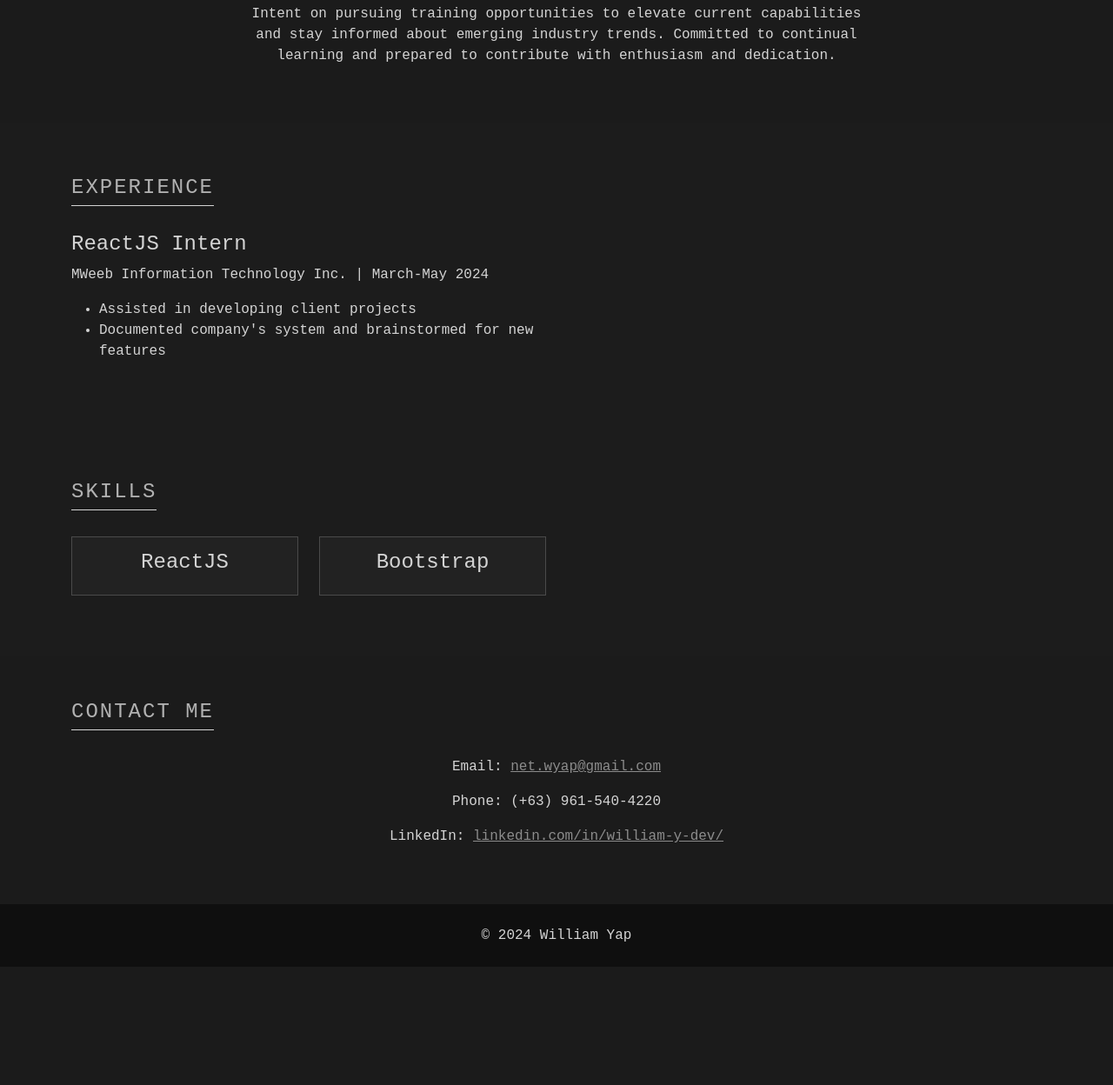
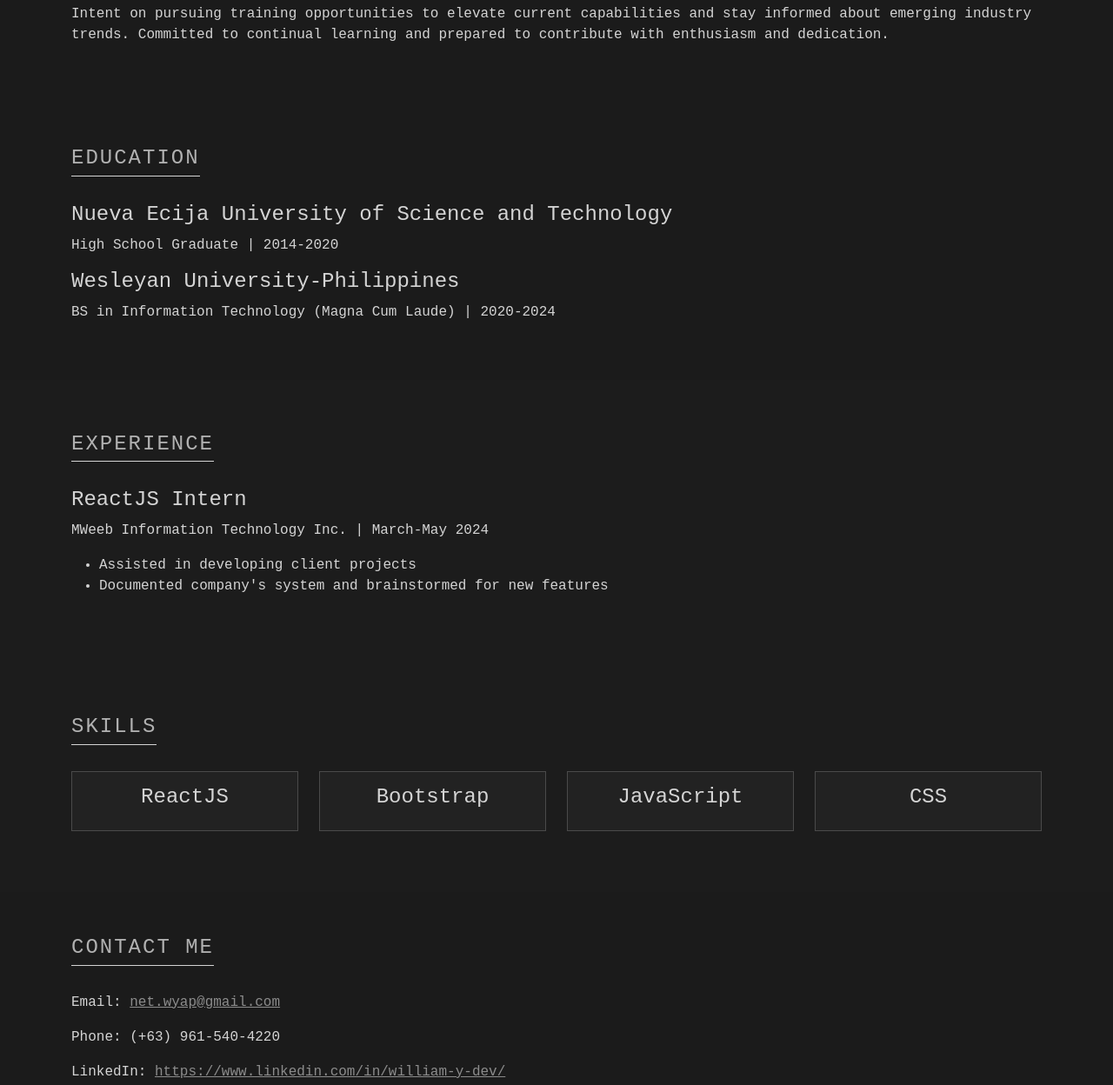
Before and after one commit to WDCYap/WY-Dev, a plain HTML site: page index.html in a window 1280 px wide. Shown: the part 477-1725 px from the top of the page at 87% size. Before the commit the page ends 1589 px from the top, so only its background shows below. Drawn offline with nearby package versions, Linux system fonts and the light colour scheme.

Commit message:
Updated.

```diff
--- /dev/null
+++ b/assets/about.json
@@ -0,0 +1,3 @@
+{
+    "about": "Intent on pursuing training opportunities to elevate current capabilities and stay informed about emerging industry trends. Committed to continual learning and prepared to contribute with enthusiasm and dedication."
+  }
--- /dev/null
+++ b/assets/contact.json
@@ -0,0 +1,5 @@
+{
+  "email": "net.wyap@gmail.com",
+  "phone": "(+63) 961-540-4220",
+  "linkedin": "https://www.linkedin.com/in/william-y-dev/"
+}
--- /dev/null
+++ b/assets/education.json
@@ -0,0 +1,14 @@
+{
+  "education": [
+    {
+      "institution": "Nueva Ecija University of Science and Technology",
+      "degree": "High School Graduate",
+      "years": "2014-2020"
+    },
+    {
+      "institution": "Wesleyan University-Philippines",
+      "degree": "BS in Information Technology (Magna Cum Laude)",
+      "years": "2020-2024"
+    }
+  ]
+}
--- /dev/null
+++ b/assets/experience.json
@@ -0,0 +1,13 @@
+{
+  "experience": [
+    {
+      "position": "ReactJS Intern",
+      "company": "MWeeb Information Technology Inc.",
+      "dates": "March-May 2024",
+      "tasks": [
+        "Assisted in developing client projects",
+        "Documented company's system and brainstormed for new features"
+      ]
+    }
+  ]
+}
--- /dev/null
+++ b/assets/skills.json
@@ -0,0 +1,3 @@
+{
+  "skills": ["ReactJS", "Bootstrap", "JavaScript", "CSS"]
+}
--- /dev/null
+++ b/css/styles.css
@@ -0,0 +1,92 @@
+body {
+  background-color: #1b1b1b;
+  color: #d4d4d4;
+  font-family: "Roboto Mono", monospace;
+  padding-top: 56px;
+}
+
+.navbar {
+  background-color: #0f0f0f;
+}
+
+.navbar-brand,
+.nav-link {
+  color: #d4d4d4 !important;
+}
+
+.navbar-brand:hover,
+.nav-link:hover {
+  color: #ffffff !important;
+}
+
+header {
+  background-color: #131313;
+  padding: 50px 0;
+  border-bottom: 1px solid #d4d4d4;
+}
+
+h1,
+p {
+  color: #d4d4d4;
+}
+
+.section-title {
+  color: #b1b1b1;
+  text-transform: uppercase;
+  letter-spacing: 2px;
+  font-size: 1.5rem;
+  margin-bottom: 30px;
+  border-bottom: 1px solid #d4d4d4;
+  display: inline-block;
+  padding-bottom: 5px;
+}
+
+section {
+  padding: 50px 0;
+}
+
+#experience,
+#skills {
+  background-color: #1c1c1c;
+  padding: 60px 0;
+}
+
+.card {
+  background-color: #292929;
+  border: none;
+  border-radius: 0;
+}
+
+.card-body {
+  color: #d4d4d4;
+}
+
+.skill {
+  padding: 15px;
+  background-color: #222;
+  border: 1px solid #4a4a4a;
+  margin-bottom: 10px;
+}
+
+.skill h4 {
+  color: #d4d4d4;
+}
+
+a {
+  color: #8c8c8c;
+}
+
+a:hover {
+  color: #ffffff;
+}
+
+footer {
+  background-color: #0f0f0f;
+  color: #8c8c8c;
+}
+
+.profile-img {
+  width: 150px;
+  border-radius: 50%;
+  border: 2px solid #d4d4d4;
+}
--- a/index.html
+++ b/index.html
@@ -9,91 +9,8 @@
       href="https://cdn.jsdelivr.net/npm/bootstrap@5.3.0-alpha3/dist/css/bootstrap.min.css"
       rel="stylesheet"
     />
-    <style>
-      body {
-        background-color: #1b1b1b;
-        color: #d4d4d4;
-        font-family: "Roboto Mono", monospace;
-        padding-top: 56px;
-      }
 
-      .navbar {
-        background-color: #0f0f0f;
-      }
-      .navbar-brand,
-      .nav-link {
-        color: #d4d4d4 !important;
-      }
-      .navbar-brand:hover,
-      .nav-link:hover {
-        color: #ffffff !important;
-      }
-
-      header {
-        background-color: #131313;
-        padding: 50px 0;
-        border-bottom: 1px solid #d4d4d4;
-      }
-      h1,
-      p {
-        color: #d4d4d4;
-      }
-
-      .section-title {
-        color: #b1b1b1;
-        text-transform: uppercase;
-        letter-spacing: 2px;
-        font-size: 1.5rem;
-        margin-bottom: 30px;
-        border-bottom: 1px solid #d4d4d4;
-        display: inline-block;
-        padding-bottom: 5px;
-      }
-
-      section {
-        padding: 50px 0;
-      }
-      #experience,
-      #skills {
-        background-color: #1c1c1c;
-        padding: 60px 0;
-      }
-      .card {
-        background-color: #292929;
-        border: none;
-        border-radius: 0;
-      }
-      .card-body {
-        color: #d4d4d4;
-      }
-
-      .skill {
-        padding: 15px;
-        background-color: #222;
-        border: 1px solid #4a4a4a;
-        margin-bottom: 10px;
-      }
-      .skill h4 {
-        color: #d4d4d4;
-      }
-
-      a {
-        color: #8c8c8c;
-      }
-      a:hover {
-        color: #ffffff;
-      }
-
-      footer {
-        background-color: #0f0f0f;
-        color: #8c8c8c;
-      }
-      .profile-img {
-        width: 150px;
-        border-radius: 50%;
-        border: 2px solid #d4d4d4;
-      }
-    </style>
+    <link rel="stylesheet" href="css/styles.css" />
   </head>
   <body>
     <nav class="navbar navbar-expand-lg navbar-dark fixed-top">
@@ -116,6 +33,9 @@
               <a class="nav-link" href="#about">About</a>
             </li>
             <li class="nav-item">
+              <a class="nav-link" href="#education">Education</a>
+            </li>
+            <li class="nav-item">
               <a class="nav-link" href="#experience">Experience</a>
             </li>
             <li class="nav-item">
@@ -135,7 +55,7 @@
           <img
             class="profile-img"
             src="https://avatars.githubusercontent.com/u/148066332?v=4"
-            alt=""
+            alt="Profile Image"
           />
         </div>
         <h1>William Yap</h1>
@@ -143,83 +63,46 @@
       </div>
     </header>
 
-    <section id="about">
+    <section id="about" style="display: none">
       <div class="container">
         <h2 class="section-title text-center">About Me</h2>
-        <div class="row">
-          <div class="col-md-8 mx-auto">
-            <p class="text-center">
-              Intent on pursuing training opportunities to elevate current
-              capabilities and stay informed about emerging industry trends.
-              Committed to continual learning and prepared to contribute with
-              enthusiasm and dedication.
-            </p>
-          </div>
-        </div>
+        <div id="about-content"></div>
       </div>
     </section>
 
-    <section id="experience">
+    <section id="education" style="display: none">
       <div class="container">
-        <h2 class="section-title text-center">Experience</h2>
-        <div class="row">
-          <div class="col-md-6">
-            <h4>ReactJS Intern</h4>
-            <p class="">MWeeb Information Technology Inc. | March-May 2024</p>
-            <ul>
-              <li>Assisted in developing client projects</li>
-              <li>
-                Documented company's system and brainstormed for new features
-              </li>
-            </ul>
-          </div>
-        </div>
+        <h2 class="section-title text-center">Education</h2>
+        <div id="education-content"></div>
       </div>
     </section>
 
-    <section id="skills">
+    <section id="experience" style="display: none">
       <div class="container">
-        <h2 class="section-title text-center">Skills</h2>
-        <div class="row text-center">
-          <div class="col-md-3">
-            <div class="skill">
-              <h4>ReactJS</h4>
-            </div>
-          </div>
-          <div class="col-md-3">
-            <div class="skill">
-              <h4>Bootstrap</h4>
-            </div>
-          </div>
-        </div>
+        <h2 class="section-title text-center">Experience</h2>
+        <div id="experience-content"></div>
       </div>
     </section>
 
-    <section id="contact">
+    <section id="skills" style="display: none">
+      <div class="container">
+        <h2 class="section-title text-center">Skills</h2>
+        <div id="skills-content" class="row text-center"></div>
+      </div>
+    </section>
+
+    <section id="contact" style="display: none">
       <div class="container">
         <h2 class="section-title text-center">Contact Me</h2>
-        <div class="row">
-          <div class="col-md-8 mx-auto text-center">
-            <p>
-              Email:
-              <a href="mailto:net.wyap@gmail.com">net.wyap@gmail.com</a>
-            </p>
-            <p>Phone: (+63) 961-540-4220</p>
-            <p>
-              LinkedIn:
-              <a href="https://www.linkedin.com/in/william-y-dev/"
-                >linkedin.com/in/william-y-dev/</a
-              >
-            </p>
-          </div>
-        </div>
+        <div id="contact-content"></div>
       </div>
     </section>
 
     <footer class="text-center py-4">
-      <p class="mb-0">&copy; 2024 William Yap</p>
+      <p class="mb-0">WY-Dev</p>
     </footer>
 
     <script src="https://cdn.jsdelivr.net/npm/bootstrap@5.3.0-alpha3/dist/js/bootstrap.bundle.min.js"></script>
+    <script src="js/main.js"></script>
   </body>
 </html>
--- /dev/null
+++ b/js/main.js
@@ -0,0 +1,68 @@
+function loadSection(url, sectionId, contentId, renderCallback) {
+  fetch(url)
+    .then((response) => response.json())
+    .then((data) => {
+      if (data && Object.keys(data).length > 0) {
+        const section = document.getElementById(sectionId);
+        const content = document.getElementById(contentId);
+        renderCallback(data, content);
+        section.style.display = "block";
+      }
+    })
+    .catch((error) => console.error(`Error loading ${sectionId}:`, error));
+}
+
+const renderAbout = (data, content) => {
+  content.innerHTML = `<p>${data.about}</p>`;
+};
+
+const renderEducation = (data, content) => {
+  data.education.forEach((item) => {
+    content.innerHTML += `<h4>${item.institution}</h4><p>${item.degree} | ${item.years}</p>`;
+  });
+};
+
+const renderExperience = (data, content) => {
+  data.experience.forEach((job) => {
+    content.innerHTML += `<h4>${job.position}</h4><p>${job.company} | ${
+      job.dates
+    }</p><ul>${job.tasks.map((task) => `<li>${task}</li>`).join("")}</ul>`;
+  });
+};
+
+const renderSkills = (data, content) => {
+  data.skills.forEach((skill) => {
+    content.innerHTML += `<div class="col-md-3"><div class="skill"><h4>${skill}</h4></div></div>`;
+  });
+};
+
+const renderContact = (data, content) => {
+  content.innerHTML = `
+    <p>Email: <a href="mailto:${data.email}">${data.email}</a></p>
+    <p>Phone: ${data.phone}</p>
+    <p>LinkedIn: <a href="${data.linkedin}">${data.linkedin}</a></p>
+  `;
+};
+
+document.addEventListener("DOMContentLoaded", () => {
+  loadSection("assets/about.json", "about", "about-content", renderAbout);
+  loadSection(
+    "assets/education.json",
+    "education",
+    "education-content",
+    renderEducation
+  );
+  loadSection(
+    "assets/experience.json",
+    "experience",
+    "experience-content",
+    renderExperience
+  );
+  loadSection("assets/skills.json", "skills", "skills-content", renderSkills);
+  loadSection(
+    "assets/contact.json",
+    "contact",
+    "contact-content",
+    renderContact
+  );
+});
```
